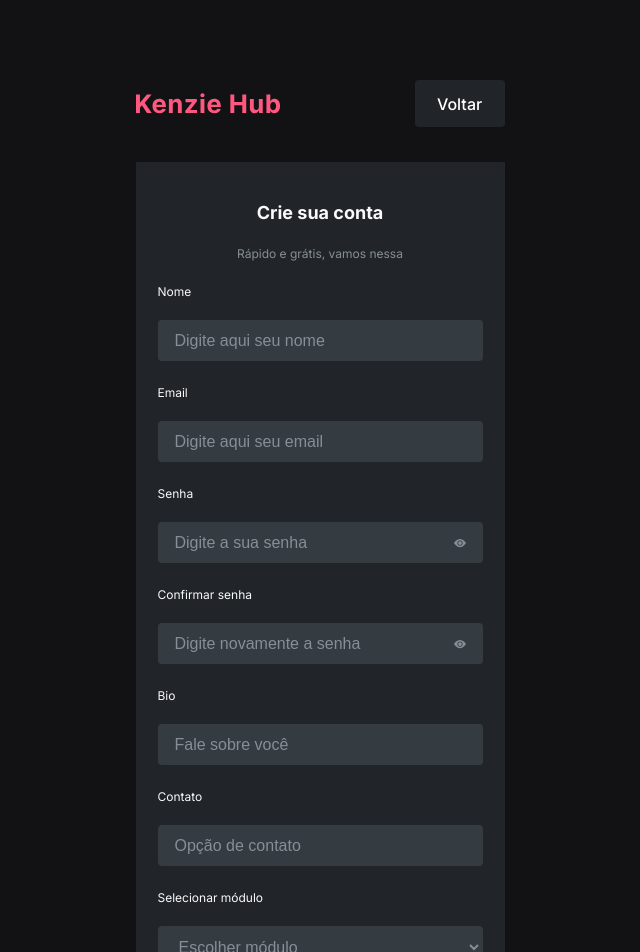
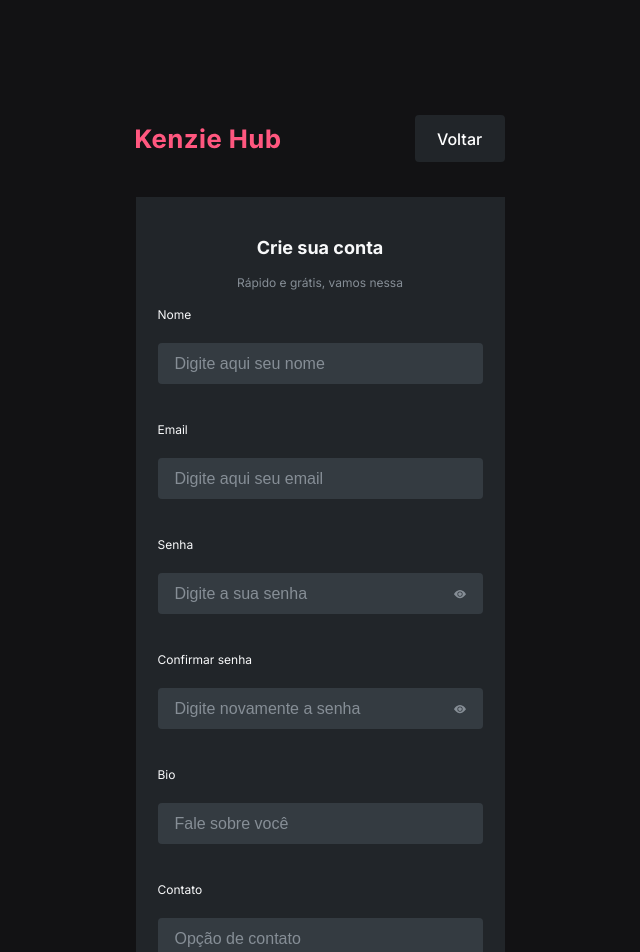
Before and after one commit to Kenzie-Academy-Brasil-Developers/kenziehubclaus, a React (Create React App) app: page /signup in a window 1280 px wide. Shown: the top 952 px of the page, without its empty margins (320-960 px from the left). Built offline with nearby package versions, Linux system fonts and the light colour scheme.

Commit message:
erros nos toasts

```diff
--- a/src/pages/Dashboard/index.jsx
+++ b/src/pages/Dashboard/index.jsx
@@ -1,7 +1,28 @@
-
+import logo from '../../assets/logo.svg';
+import { LinkBtnStyle } from '../../styles/buttons';
+import { ContainerStyle, DashboardStyle } from './styles';
 
 export function Dashboard() {
     return (
-            <h1>Home</h1>
+            <DashboardStyle>
+                <ContainerStyle>
+                    <header>
+                        <img src={logo} alt='Kenzie Hub'/>
+                        <LinkBtnStyle variant='tertiary'>Sair</LinkBtnStyle>
+                    </header>
+                </ContainerStyle>
+                <main>
+                    <ContainerStyle>
+                        <section>
+                            <h1>Olá, Fulano de Tal</h1>
+                            <h3>Primeiro módulo  (Introdução ao Frontend)</h3>
+                        </section>
+                    </ContainerStyle>
+                </main>
+                <ContainerStyle>
+                    <h1>Que pena! Estamos em desenvolvimento :(</h1>
+                    <h2>Nossa aplicação está em desenvolvimento, em breve teremos novidades</h2>
+                </ContainerStyle>
+            </DashboardStyle>
     )
 };
--- a/src/pages/Dashboard/styles.js
+++ b/src/pages/Dashboard/styles.js
@@ -0,0 +1,46 @@
+import styled from 'styled-components';
+
+export const ContainerStyle = styled.div`
+    margin: 0 auto;
+    max-width: 1200px;
+`;
+
+export const DashboardStyle = styled.div`
+    h1 {
+        font-weight: var(--font-weight-4);
+        color: var(--grey-0);
+        font-size: 18px;
+        margin-bottom: 23px;
+    }
+
+    h3 {
+        font-weight: var(--font-weight-3);
+        color: var(--grey-1);
+        font-size: 12px;
+    }
+
+    h2 {
+        font-weight: var(--font-weight-1);
+        color: var(--white-0);
+        font-size: 16px;
+    }
+
+    header, section {
+        display: flex;
+        align-items: center;
+        justify-content: space-between;
+    }
+
+    header {
+        padding: 20px 0;
+    }
+
+    main {
+        border-top: 1px solid var(--grey-3);
+        border-bottom: 1px solid var(--grey-3);
+    }
+
+    section {
+        padding: 44px 0;
+    }
+`;
--- a/src/pages/Login/index.jsx
+++ b/src/pages/Login/index.jsx
@@ -13,8 +13,13 @@
 
 export function Login() {
     const formSchema = yup.object().shape({
-        email: yup.string().required('Email obrigatório').email('Não é um email válido'),
-        password: yup.string().required('A senha é obrigatória')
+        email: yup
+            .string()
+            .required('O email é obrigatório')
+            .email('Não é um email válido'),
+        password: yup
+            .string()
+            .required('A senha é obrigatória')
     })
     const defaultColorBtn = { color: 'var(--grey-1)' };
     const [showPasswd, setShowPasswd] = useState(false);
@@ -59,12 +64,15 @@
     return (
             <MainStyle>
                 <img src={logo} alt='Logo'/>
-                <FormStyle onSubmit={handleSubmit(onSub)}>
+                <FormStyle onSubmit={handleSubmit(onSub)} noValidate>
                     <h1>Login</h1>
+                    <div>
                         <ContInput labelText='Email' id='email'>
                             <input placeholder='Digite o seu email' id='email' {...register('email')} type='email'/>
                         </ContInput>
-                    {errors.email?.message}
+                        <small>&nbsp;{errors.email?.message}&nbsp;</small>
+                    </div>
+                    <div>
                         <ContInput labelText='Senha'>
                             <input placeholder='Digite a sua senha' id='password' {...register('password')} type=
                             {
@@ -74,7 +82,8 @@
                             }/>
                             <span onClick={changeVisibilityPasswd}>{currentBtn}</span>
                         </ContInput>
-                    {errors.password?.message}
+                        <small>&nbsp;{errors.password?.message}&nbsp;</small>
+                    </div>
                     <Button variant='primary' type='submit'>Entrar</Button>
                     <div>
                         <legend>Ainda não possuiu uma conta</legend>
--- a/src/pages/SignUp/index.jsx
+++ b/src/pages/SignUp/index.jsx
@@ -9,6 +9,8 @@
 import { useForm } from 'react-hook-form';
 import { yupResolver } from '@hookform/resolvers/yup';
 import { api } from '../../services/api';
+import { ToastContainer, toast } from 'react-toastify';
+import "react-toastify/dist/ReactToastify.css";
 
 export function SignUp() {
     const defaultColorBtn = { color: 'var(--grey-1)' };
@@ -20,27 +22,77 @@
     const [currUserData, setCurrUserData] = useState(null);
     const [inputsValues, setInputValues] = useState({});
     const [disableForm, setDisableForm] = useState(true);
+    const [canSub, setCanSub] = useState(0);
     const formSchema = yup.object().shape({
-        name: yup.string().required('O nome é obrigatório'),
-        email: yup.string().required('Você precisa digitar o email').email('Digite um email válido'),
-        password: yup.string().required('Você precisa digitar a senha').min(8, 'Sua senha precisa de no mínimo 8 caracteres').matches(/[0-9]*[a-z]*[A-Z]*[!"#$%&'()*+,-./:;?@[\\\]_`{|}~]/g, "A senha não atende a todos os requisitos"),
-        passwordConfirm: yup.string().required('Você precisa confirmar a senha').oneOf([yup.ref('password')], 'As senhas precisam ser iguais'),
-        bio: yup.string().required('Você precisa digitar uma bio'),
-        contact: yup.string().required('Você precisa digitar um telefone de contato'),
-        course_module: yup.string().required('Você precisa escolher um módulo de curso')
+        name: yup
+            .string()
+            .required('O nome é obrigatório')
+            .min(3, 'O nome precisa ter pelo menos 3 caracteres')
+            .max(200, 'O nome precisa ter no máximo 200 caracteres'),
+        email: yup
+            .string()
+            .required('Você precisa digitar o email')
+            .email('Digite um email válido'),
+        password: yup
+            .string()
+            .required('Você precisa digitar a senha')
+            .min(8, 'Sua senha precisa de no mínimo 8 caracteres')
+            .matches(/(?=.*?[0-9])/, 'É necessário um número')
+            .matches(/(?=.*?[A-Z])/, 'É necessária uma letra maiúscula')
+            .matches(/(?=.*?[a-z])/, 'É necessária uma letra minúscula')
+            .matches(/(?=.*?[#?!@$%^&*-])/, 'É necessário um caractere especial'),
+        passwordConfirm: yup
+            .string()
+            .required('Você precisa confirmar a senha')
+            .oneOf([yup.ref('password')], 'As senhas precisam ser iguais'),
+        bio: yup
+            .string()
+            .required('Você precisa digitar uma bio'),
+        contact: yup
+            .string()
+            .required('Você precisa digitar um telefone de contato'),
+        course_module: yup
+            .string()
+            .required('Você precisa escolher um módulo de curso')
     });
 
+    // const loading = new Promise(resolve => setTimeout(resolve, 7000));
+
+    // toast.promise(
+    //     loading,
+    //     {
+    //       pending: 'Promise is pending',
+    //       success: 'Promise resolved 👌',
+    //       error: 'Promise rejected 🤯'
+    //     }
+    // )
     useEffect(() => {
+        console.log(currUserData)
         if (!currUserData) {return};
+        toast.loading('Carregando', {toastId: 'load'});
         async function createUser() {
-            try {
-                const response = await api.post('/users', currUserData);
+            try { /*Os toast duplicam*/
+                const response =  await api.post('/users', currUserData);
                 console.log(response)
+                toast.dismiss('load');
+                toast.success('Usuário criado com sucesso', {toastId: 'success'});
+                toast.dismiss('success');
             } catch(error) {
+                toast.dismiss('load');
+                if (error.response.data.message === 'Email already exists') {
+                    toast.error('Esse email já existe, tente outro', {toastId: 'error'});
+                    // toast.dismiss('error');
+                } else {
+                    toast.error('Ops! Algo deu errado', {toastId: 'error'});
+                }
                 console.log(error.response.data.message)
                 console.log('deu ruim')
             } finally {
-                console.log('acabou')
+                // toast.dismiss('load');
+                // toast.dismiss('success');
+                // toast.info('Requisição finalizada', {toastId: 'finish'});
+                // toast.dismiss('finish');
+                // console.log('acabou')
             }
         }
         createUser();
@@ -62,7 +114,7 @@
 
     function onSub(data) {
         setCurrUserData(data);
-        console.log(data);
+        setCanSub(Math.random());
     };
 
     function setInputEmpty(value, type) {
@@ -78,23 +130,41 @@
         setInputValues(currInput);
     };
 
+
     return (
         <MainStyle>
+            <ToastContainer
+            position='top-right'
+            autoClose={5000}
+            hideProgressBar={false}
+            closeOnClick
+            pauseOnHover
+            theme='dark'
+            limit={1}
+            />
             <HeaderStyle>
                 <img src={logo} alt='Kenzie Hub'/>
                 <LinkBtnStyle to='/login' variant='tertiary'>Voltar</LinkBtnStyle>
             </HeaderStyle>
-            <FormStyle onSubmit={handleSubmit(onSub)}>
+            <FormStyle onSubmit={handleSubmit(onSub)} noValidate>
                 <h1>Crie sua conta</h1>
                 <h2>Rápido e grátis, vamos nessa</h2>
+
+                <div>
                     <ContInput labelText='Nome' id='name'>
                         <input placeholder='Digite aqui seu nome' id='name' type='text' {...register('name')} onChange={(e) => setInputEmpty(e.target.value, 'name')} />
                     </ContInput>
-                {errors.name?.message}
+                    <small>&nbsp;{errors.name?.message}&nbsp;</small>
+                </div>
+
+                <div>
                     <ContInput labelText='Email' id='email'>
                         <input placeholder='Digite aqui seu email' id='email' type='email' {...register('email')} onChange={(e) => setInputEmpty(e.target.value, 'email')}/>
                     </ContInput>
-                {errors.email?.message}
+                    <small>&nbsp;{errors.email?.message}&nbsp;</small>
+                </div>
+
+                <div>
                     <ContInput labelText='Senha' id='password'>
                             <input placeholder='Digite a sua senha' id='password' {...register('password')} onChange={(e) => setInputEmpty(e.target.value, 'password')} type=
                             {
@@ -104,7 +174,10 @@
                             }/>
                             <span onClick={changeVisibilityPasswd1}>{currentBtn1}</span>
                     </ContInput>
-                {errors.password?.message}
+                    <small>&nbsp;{errors.password?.message}&nbsp;</small>
+                </div>
+
+                <div>
                     <ContInput labelText='Confirmar senha'  id='passwordConfirm'>
                             <input placeholder='Digite novamente a senha' id='passwordConfirm' {...register('passwordConfirm')} onChange={(e) => setInputEmpty(e.target.value, 'passwordConfirm')} type=
                             {
@@ -114,15 +187,24 @@
                             }/>
                             <span onClick={changeVisibilityPasswd2}>{currentBtn2}</span>
                     </ContInput>
-                {errors.passwordConfirm?.message}
+                    <small>&nbsp;{errors.passwordConfirm?.message}&nbsp;</small>
+                </div>
+
+                <div>
                     <ContInput labelText='Bio' id='bio'>
                         <input placeholder='Fale sobre você' id='bio' type='text' {...register('bio')} onChange={(e) => setInputEmpty(e.target.value, 'bio')}/>
                     </ContInput>
-                {errors.bio?.message}
+                    <small>&nbsp;{errors.bio?.message}&nbsp;</small>
+                </div>
+
+                <div>
                     <ContInput labelText='Contato' id='contact'>
                         <input placeholder='Opção de contato' id='contact' type='tel' {...register('contact')} onChange={(e) => setInputEmpty(e.target.value, 'contact')}/>
                     </ContInput>
-                {errors.contact?.message}
+                    <small>&nbsp;{errors.contact?.message}&nbsp;</small>
+                </div>
+
+                <div>
                     <SelectStyle>
                         Selecionar módulo
                         <select {...register('course_module')} onChange={(e) => setInputEmpty(e.target.value, 'select')}>
@@ -133,7 +215,9 @@
                             <option value='Quarto módulo (Backend Avançado)'>Quarto módulo</option>
                         </select>
                     </SelectStyle>
-                {errors.course_module?.message}
+                    <small>&nbsp;{errors.course_module?.message}&nbsp;</small>
+                </div>
+
                 <Button variant='primary' type='submit' disabled={disableForm}>Cadastrar</Button>
             </FormStyle>
         </MainStyle>
--- a/src/styles/form.js
+++ b/src/styles/form.js
@@ -3,7 +3,7 @@
 export const FormStyle = styled.form`
     display: flex;
     flex-direction: column;
-    gap: 26px;
+    gap: 20px;
     padding: 42px 22px;
     background-color: var(--grey-3);
     width: 325px;
@@ -23,6 +23,14 @@
         font-weight: var(--font-weight-1);
     }
 
+    small {
+        user-select: none;
+        display: block;
+        font-size: 12px;
+        color: var(--color-negative);
+        margin-top: 8px;
+    }
+
     @media(max-width: 900px) {
         width: 85%;
     }
```
Lines whose indentation alone changed are shown as unchanged.
